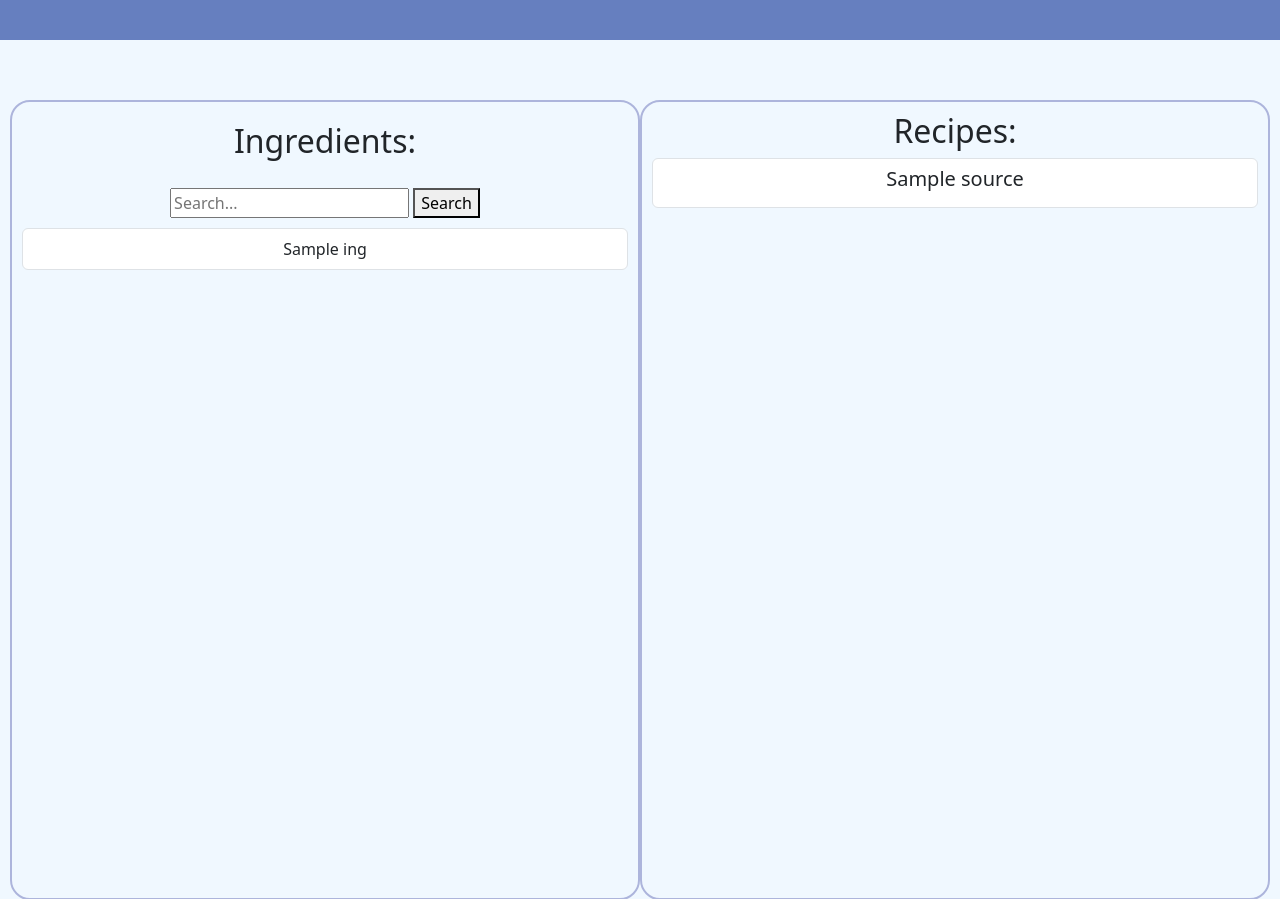
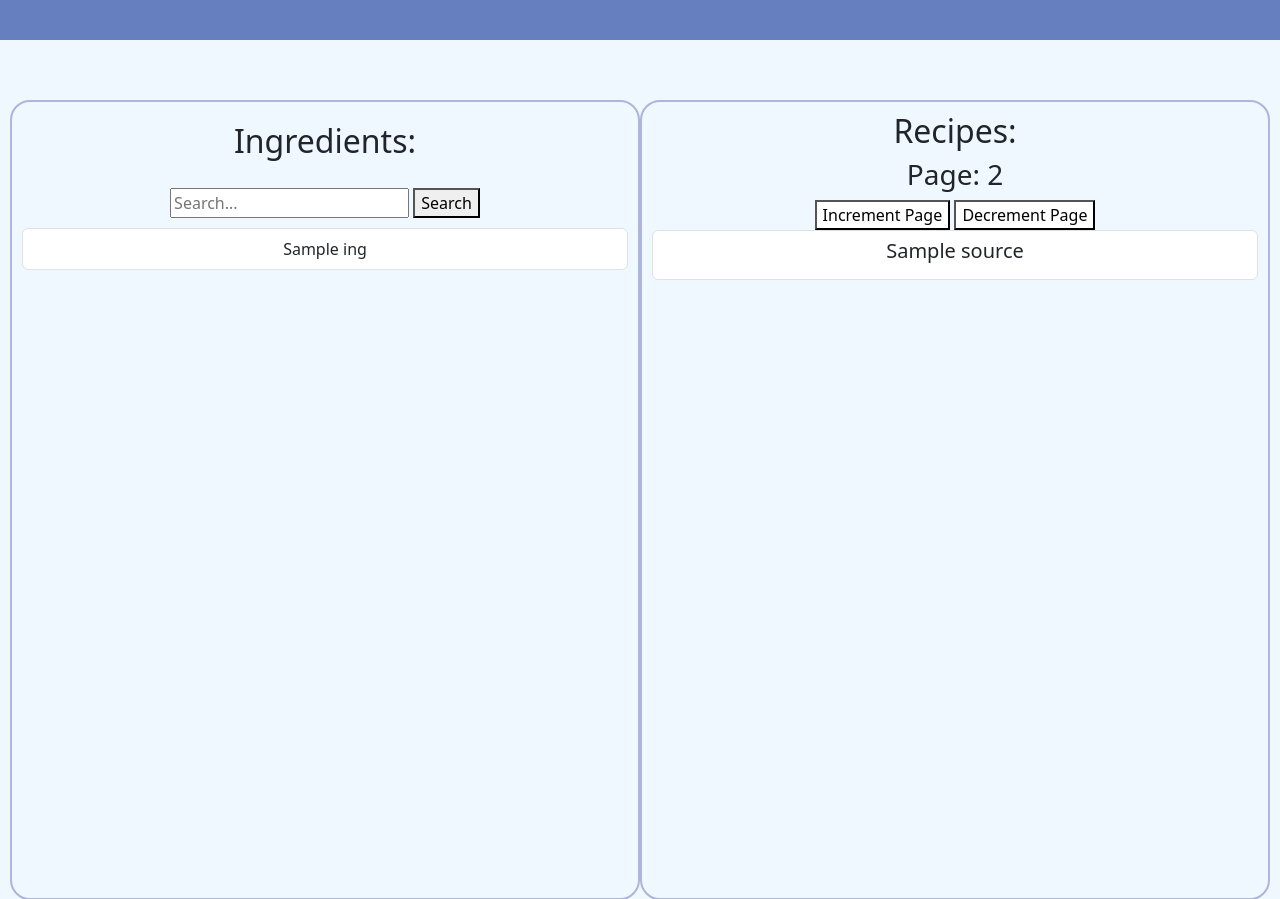
Before and after one commit to ArnaudCabello/CSE5914Leftovers, a Flask app: template app/templates/results.html in a window 1280 px wide. Shown: the top 899 px of the page. Run offline with Flask 3, Linux system fonts and the light colour scheme; the template is opened without the code that fills it: most values are stand-ins (such as "Sample title", 1, 10 or a date in 2020).

Commit message:
Increase and decrease buttons added

```diff
--- a/app/static/css/main.css
+++ b/app/static/css/main.css
@@ -34,3 +34,7 @@ body {
   padding: 20px;
   text-align: center;
 }
+
+.button {
+  background-color: #fff;
+}
--- a/app/static/script/results.js
+++ b/app/static/script/results.js
@@ -1,3 +1,10 @@
 //console.log("HEYYY");
 //console.log(data);
 //alert(data["hits"]["hits"]);
+function incPage(page){
+   return page + 1
+}
+
+function decPage(page){
+    return page - 1
+ }
--- a/app/static/script/script.js
+++ b/app/static/script/script.js
@@ -31,3 +31,7 @@ function generateRecipes() {
     var ingredientsList = ingredients.join("_");
     window.location.href=rootPath.concat(query).concat(ingredientsList)
 }
+
+function incPage(page){
+    return page + 1
+ }
--- a/app/templates/results.html
+++ b/app/templates/results.html
@@ -19,7 +19,7 @@
       src="{{url_for('static',filename='script/script.js')}}"
     ></script>
     <script>
-      var data = res;
+      //var data = res;
     </script>
     <script src="{{url_for('static', filename='/script/results.js')}}"></script>
     <style>
@@ -71,12 +71,20 @@
       <!-- flex container for right side of page -->
       <div class="vert-container" id="right-content">
         <h2>Recipes:</h2>
+        <h3> Page: {{page + 1}}</h3>
+        <div>
+            <button class="button" onclick="page = incPage()">Increment Page</button>
+            <button class="button" onclick="page = decPage()">Decrement Page</button>
+        </div>
+
         <ul class="list-group">
+
           {% for result in data %}
           <a href="#" class="list-group-item-action list-group-item">
             <h5>{{ result["_source"]["name"] }}</h5>
             {% endfor %}
           </a>
+
         </ul>
       </div>
     </div>
--- a/app/views.py
+++ b/app/views.py
@@ -22,9 +22,7 @@ def results():
     for token in tokens:
         res = es.search (index="recipe", body={"query": {"match": {"ingredients": token}}})
         data.append(res["hits"]["hits"])
-    data = getTopTen(np.concatenate(data))
-    print(type(data[0]['_source']['name']))
-    return render_template('results.html', data=data, ingredients=tokens)
+    return render_template('results.html', data=getTopTen(np.concatenate(data)), ingredients=tokens, page=page)
 
 def getTopTen(docsList):
     return [ docsList[page*10 + i] for i in range(np.min([len(docsList) - page*10 - 1, 10]))]
```
